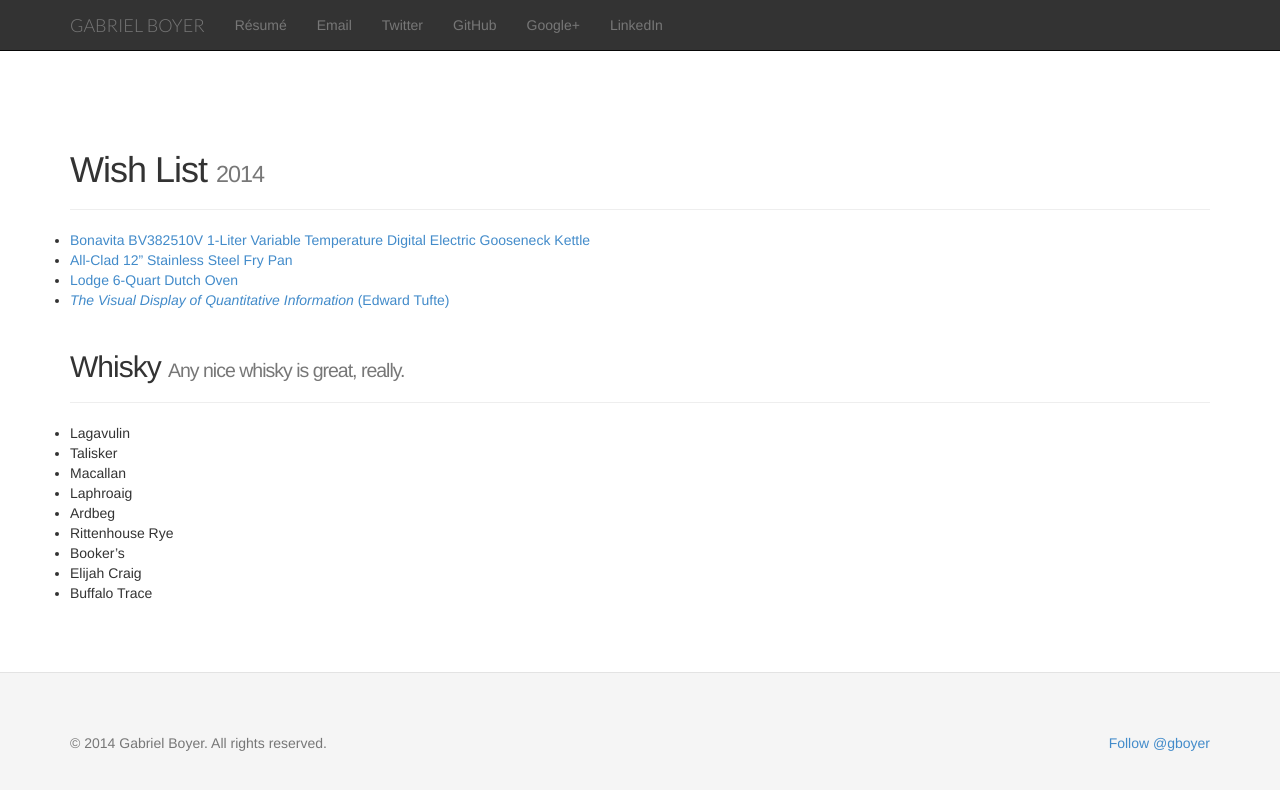
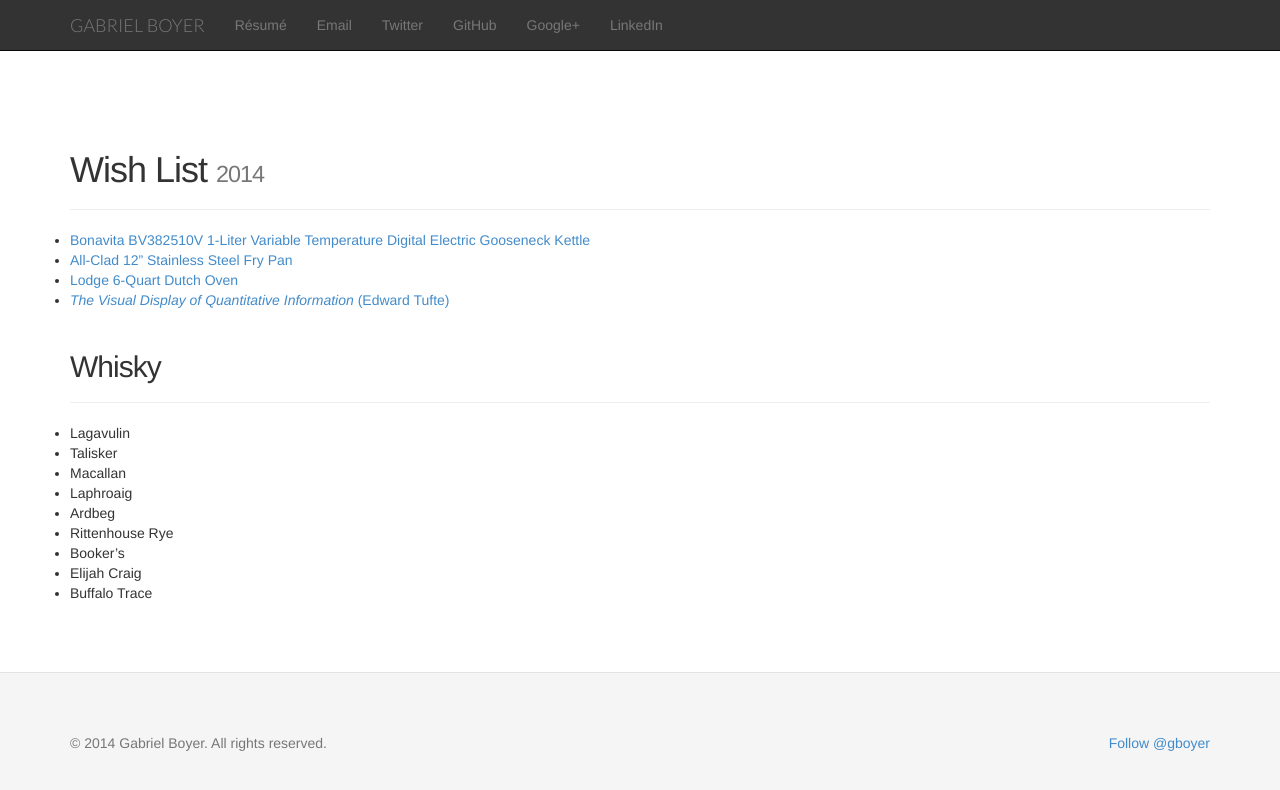
Before and after one commit to gabe/gabe.github.com, a Jekyll site: the page built from wishlist.md, in a window 1280 px wide. Shown: the top 790 px of the page. Built offline with Jekyll 4.4.1, drawn with Linux system fonts in a browser that asks for light colours; nearby versions of some CDN libraries; comment, search, counter and statistics services are not loaded.

Commit message:
Update wishlist.md

```diff
--- a/wishlist.md
+++ b/wishlist.md
@@ -13,7 +13,7 @@
 - [_The Visual Display of Quantitative Information_ (Edward Tufte)][3]
 
 <div class="page-header">
-  <h2>Whisky <small>Any nice whisky is great, really.</small></h2>
+  <h2>Whisky</h2>
 </div>
 
 - Lagavulin
```
